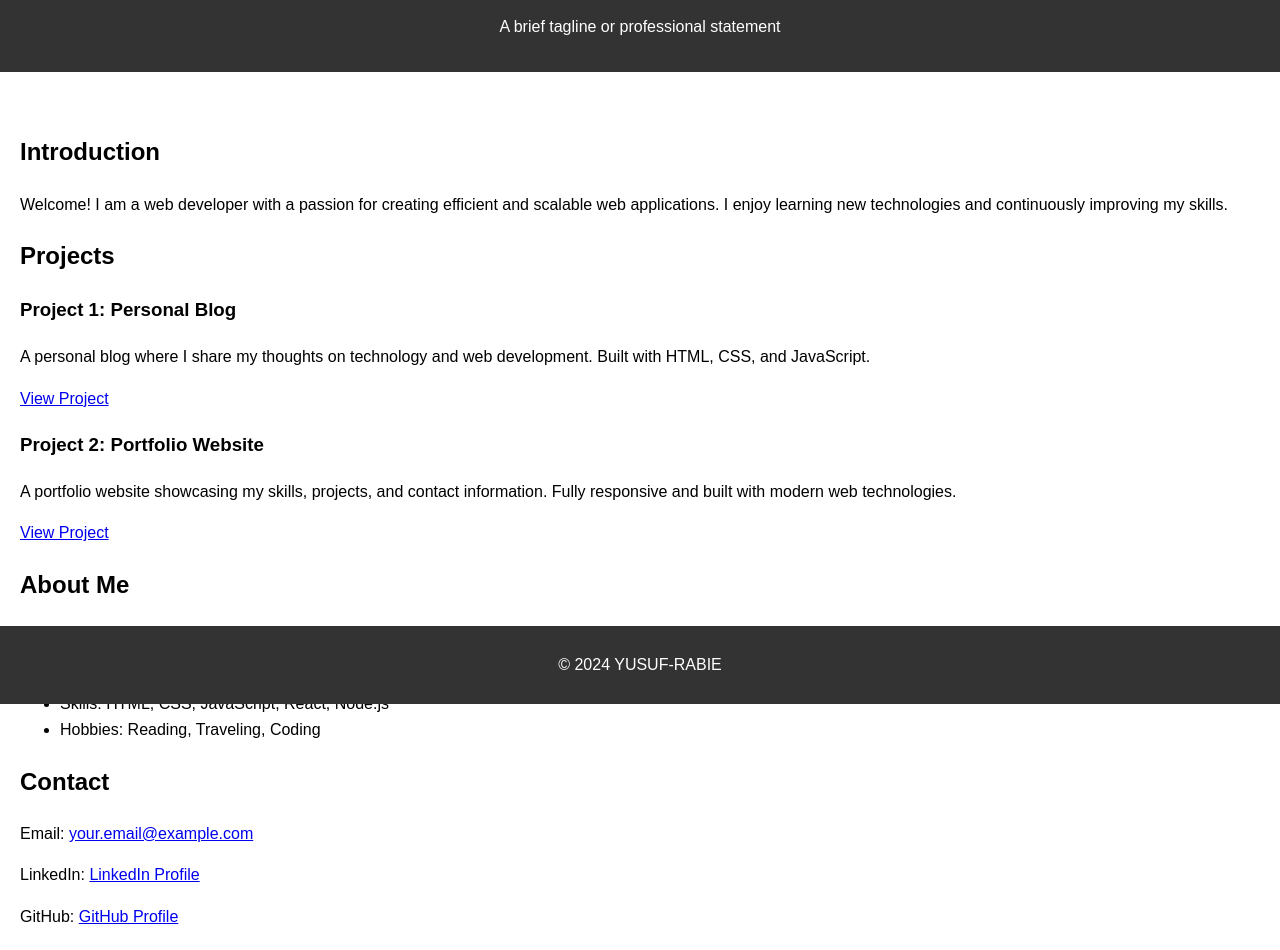
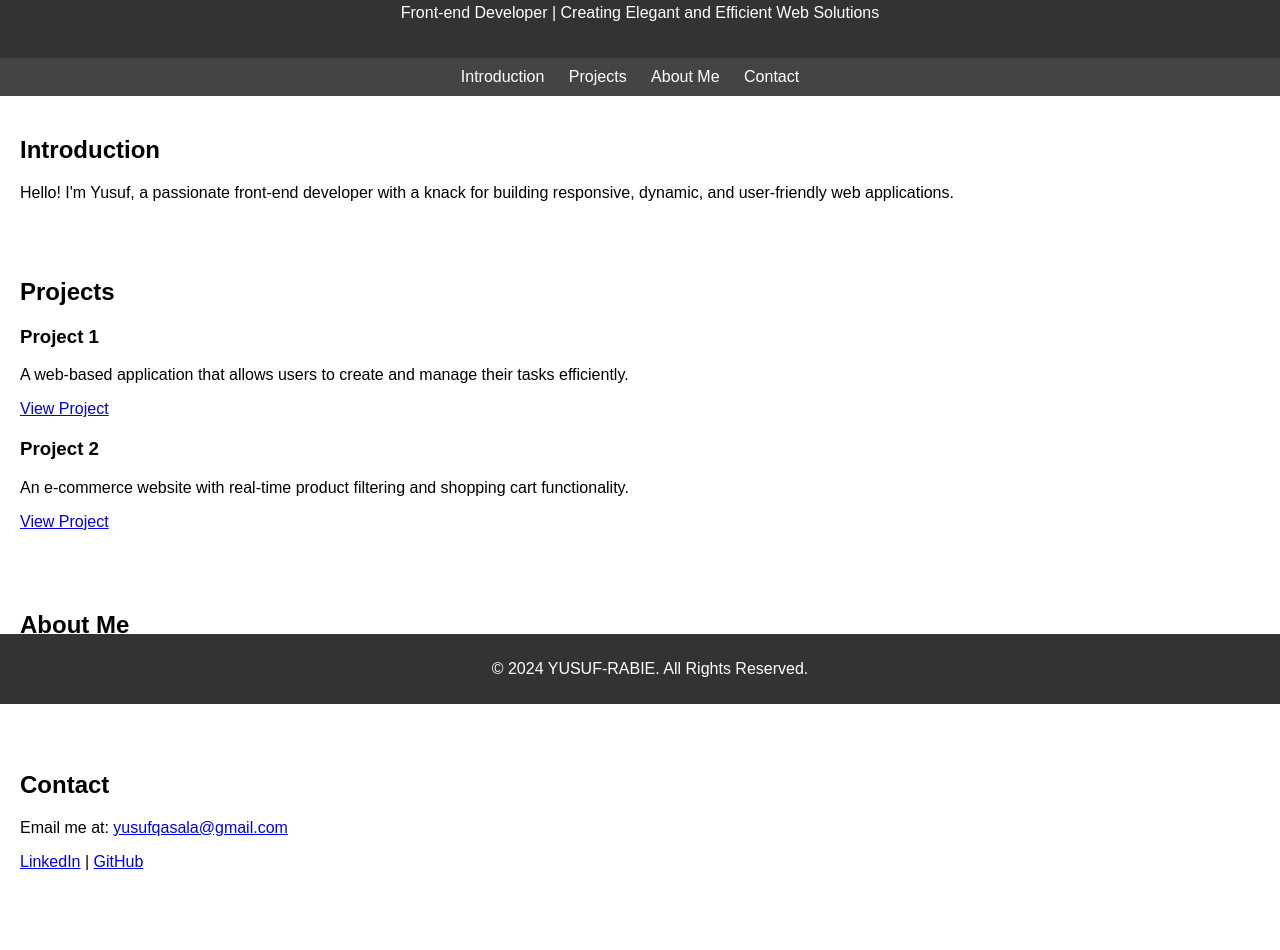
Before and after one commit to yusufqasala/My_First_Portfolio, a plain HTML site: page portfolio/index.html in a window 1280 px wide. Shown: the part 96-1046 px from the top of the page. After the commit the page ends 1003 px from the top, so only its background shows below. Drawn offline with Linux system fonts and the light colour scheme.

Commit message:
Update index.html

```diff
--- a/portfolio/index.html
+++ b/portfolio/index.html
@@ -1,55 +1,60 @@
 <!DOCTYPE html>
 <html lang="en">
 <head>
-    <meta charset="UTF-8" />
-    <meta name="viewport" content="width=device-width, initial-scale=1.0" />
-    <title>Your Name - Personal Portfolio</title>
+    <meta charset="UTF-8">
+    <meta name="viewport" content="width=device-width, initial-scale=1.0">
+    <title>YUSUF - Personal Portfolio</title>
     <style>
         body {
             font-family: Arial, sans-serif;
             margin: 0;
             padding: 0;
-        line-height: 1.6;
         }
         header {
-        background: #333;
+            background-color: #333;
             color: white;
-        padding: 1rem;
+            padding: 20px;
+            text-align: center;
+        }
+        nav {
+            background-color: #444;
+            padding: 10px;
             text-align: center;
         }
         nav ul {
             list-style: none;
+            margin: 0;
             padding: 0;
         }
         nav ul li {
             display: inline;
-        margin: 0 15px;
+            margin-right: 20px;
         }
         nav ul li a {
             color: white;
             text-decoration: none;
         }
         section {
-        margin: 20px;
+            padding: 20px;
+        }
+        article {
+            margin-bottom: 20px;
         }
         footer {
-        background: #333;
+            background-color: #333;
             color: white;
             text-align: center;
-        padding: 10px 0;
+            padding: 10px;
             position: fixed;
             width: 100%;
             bottom: 0;
-      }
-      .project {
-        margin-bottom: 15px;
         }
     </style>
 </head>
 <body>
     <header>
-      <h1>YUSUF</h1>
-      <p>A brief tagline or professional statement</p>
+        <h1>YUSUF RABIE</h1>
+        <p>Front-end Developer | Creating Elegant and Efficient Web Solutions</p>
     </header>
 
     <nav>
@@ -63,74 +68,39 @@
 
     <section id="introduction">
         <h2>Introduction</h2>
-      <p>
-        Welcome! I am a web developer with a passion for creating efficient and
-        scalable web applications. I enjoy learning new technologies and
-        continuously improving my skills.
-      </p>
+        <p>Hello! I'm Yusuf, a passionate front-end developer with a knack for building responsive, dynamic, and user-friendly web applications.</p>
     </section>
 
     <section id="projects">
         <h2>Projects</h2>
-
         <article class="project">
-        <h3>Project 1: Personal Blog</h3>
-        <p>
-          A personal blog where I share my thoughts on technology and web
-          development. Built with HTML, CSS, and JavaScript.
-        </p>
-        <a href="https://github.com/yourusername/project1" target="_blank"
-          >View Project</a
-        >
+            <h3>Project 1</h3>
+            <p>A web-based application that allows users to create and manage their tasks efficiently.</p>
+            <a href="https://yusufqasala.github.io/React-Essentials/" target="_blank">View Project</a>
         </article>
-
         <article class="project">
-        <h3>Project 2: Portfolio Website</h3>
-        <p>
-          A portfolio website showcasing my skills, projects, and contact
-          information. Fully responsive and built with modern web technologies.
-        </p>
-        <a href="https://github.com/yourusername/project2" target="_blank"
-          >View Project</a
-        >
+            <h3>Project 2</h3>
+            <p>An e-commerce website with real-time product filtering and shopping cart functionality.</p>
+            <a href="https://github.com/yourusername/project2" target="_blank">View Project</a>
         </article>
     </section>
 
     <section id="about">
         <h2>About Me</h2>
-      <p>
-        I have a background in computer science and a passion for web
-        development. In my spare time, I enjoy coding, learning new programming
-        languages, and contributing to open-source projects.
-      </p>
-      <ul>
-        <li>Skills: HTML, CSS, JavaScript, React, Node.js</li>
-        <li>Hobbies: Reading, Traveling, Coding</li>
-      </ul>
+        <p>With a background in front-end development, I specialize in creating responsive and intuitive user interfaces using HTML, CSS, and JavaScript. In my free time, I enjoy exploring new technologies, contributing to open-source projects, and enhancing my skill set.</p>
     </section>
 
     <section id="contact">
         <h2>Contact</h2>
+        <p>Email me at: <a href="yusufqasala@gmail.com">yusufqasala@gmail.com</a></p>
         <p>
-        Email:
-        <a href="mailto:your.email@example.com">your.email@example.com</a>
-      </p>
-      <p>
-        LinkedIn:
-        <a href="https://www.linkedin.com/in/yourprofile" target="_blank"
-          >LinkedIn Profile</a
-        >
-      </p>
-      <p>
-        GitHub:
-        <a href="https://github.com/yusufqasala" target="_blank"
-          >GitHub Profile</a
-        >
+            <a href="www.linkedin.com/in/yusuf-qasala-6725a0268" target="_blank">LinkedIn</a> |
+            <a href="https://github.com/yusufqasala" target="_blank">GitHub</a>
         </p>
     </section>
 
     <footer>
-      <p>&copy; 2024 YUSUF-RABIE</p>
+        <p>&copy; 2024 YUSUF-RABIE. All Rights Reserved.</p>
     </footer>
 </body>
 </html>
```
Lines whose indentation alone changed are shown as unchanged.
